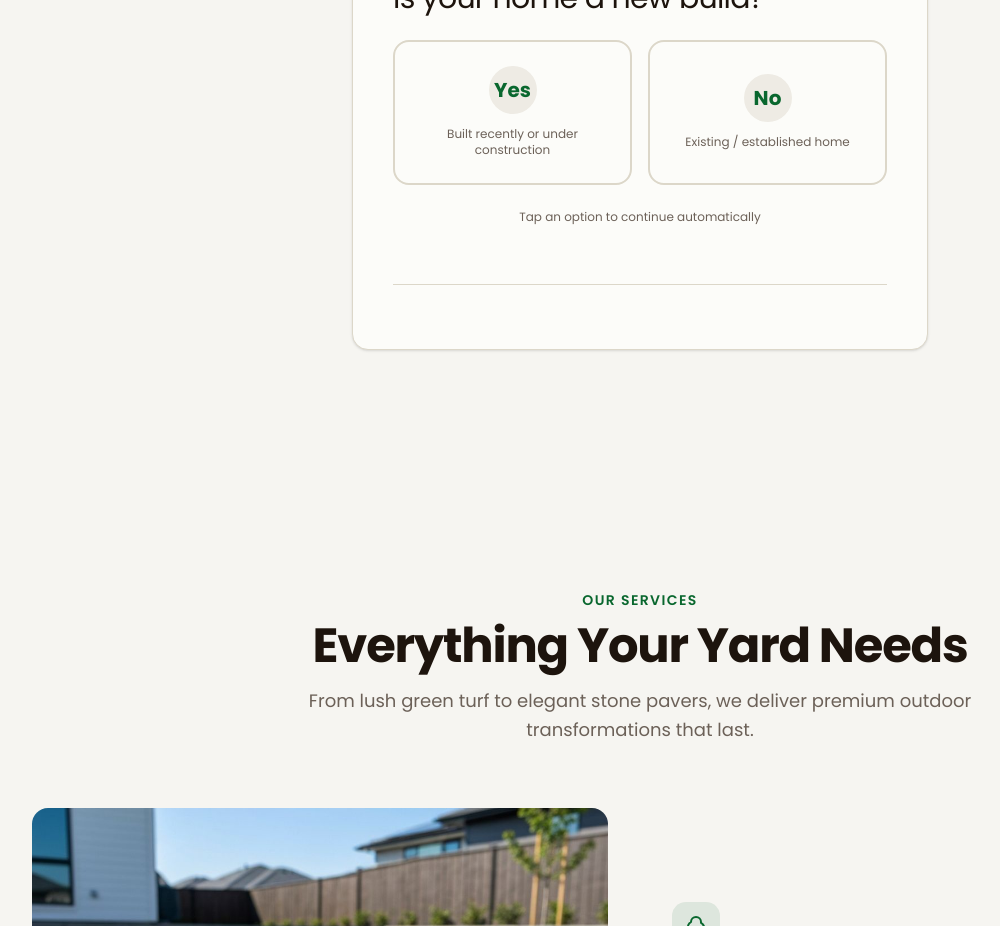
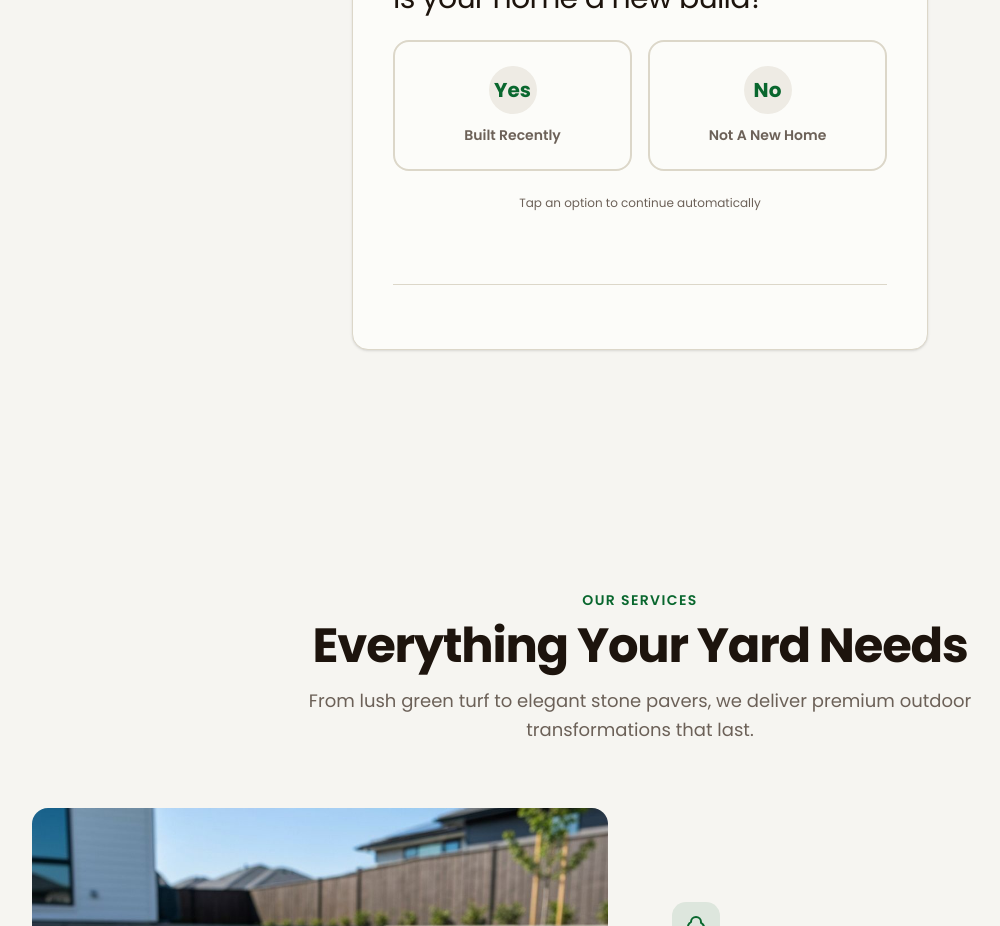
Before and after one commit to Fbet590/5-O-v2, a Next.js app: page / in a window 1280 px wide. Shown: the part 1120-2046 px from the top of the page, without its empty margins (0-1000 px from the left). Built offline with nearby package versions, Linux system fonts and the light colour scheme.

Commit message:
feat: update lead form option descriptions and button style
Co-authored-by: Fbet590 <271462897+Fbet590@users.noreply.github.com>

```diff
--- a/components/lead-form.tsx
+++ b/components/lead-form.tsx
@@ -107,8 +107,8 @@ function StepNewBuild({
       </div>
       <div className="grid grid-cols-2 gap-4">
         {[
-          { value: "yes", label: "Yes", emoji: "✓", desc: "Built recently or under construction" },
-          { value: "no", label: "No", emoji: "✗", desc: "Existing / established home" },
+          { value: "yes", label: "Yes", emoji: "✓", desc: "Built Recently" },
+          { value: "no", label: "No", emoji: "✗", desc: "Not A New Home" },
         ].map((option) => (
           <button
             key={option.value}
@@ -133,7 +133,7 @@ function StepNewBuild({
             </span>
             <p
               className={cn(
-                "text-xs leading-snug transition-colors",
+                "text-sm font-semibold leading-snug transition-colors",
                 formData.isNewBuild === option.value
                   ? "text-primary-foreground/80"
                   : "text-muted-foreground"
```
